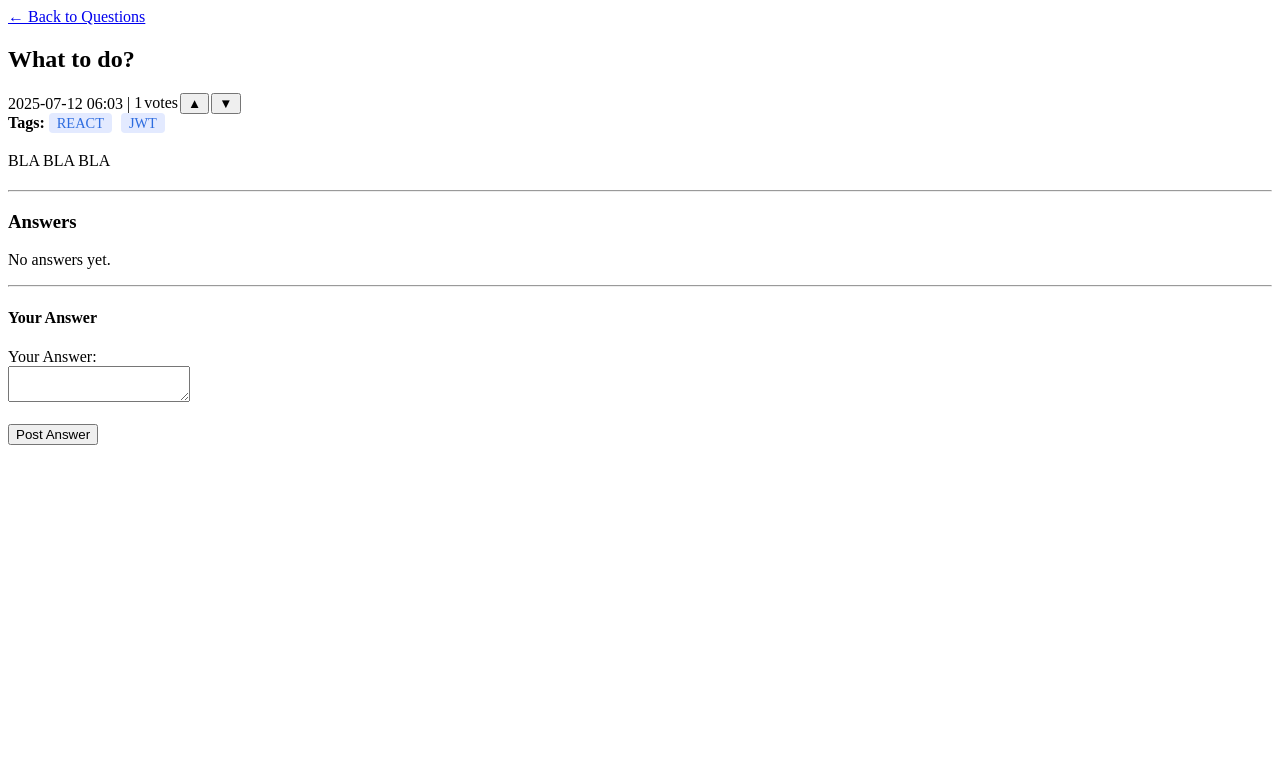
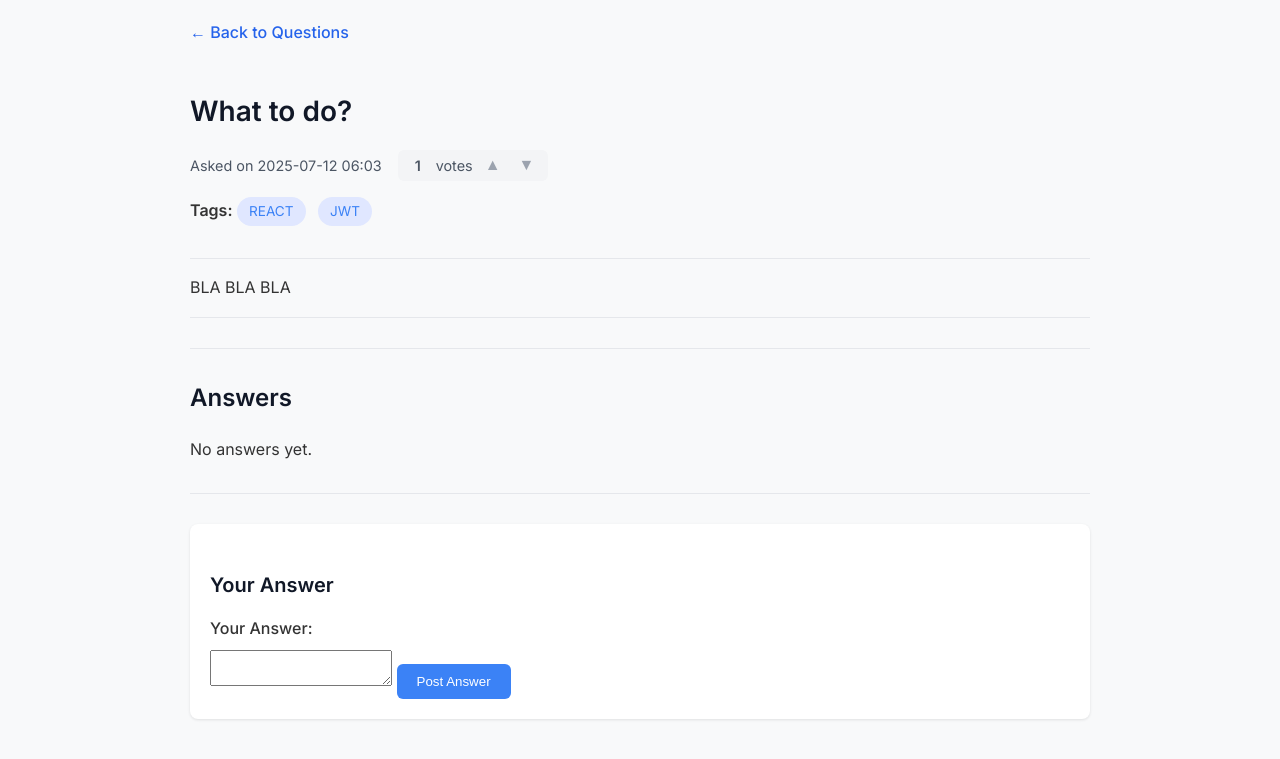
Before and after one commit to Faraaz05/ODOO-StackIT-Defenders, a Django app: page /questions/1/ in a window 1280 px wide. Shown: the top 759 px of the page. Run offline with Django 5.2, Linux system fonts and the light colour scheme; a user stored in the database is signed in; data comes from the database, SQL or seed files in the repository; some libraries are stand-ins or nearby versions.

Commit message:
Updated UI for question_detail.html

```diff
--- a/stack_it/templates/question_detail.html
+++ b/stack_it/templates/question_detail.html
@@ -3,8 +3,11 @@
 <!DOCTYPE html>
 <html>
 <head>
+    <meta charset="UTF-8">
+    <meta name="viewport" content="width=device-width, initial-scale=1.0">
+    <title>{{ question.title }} - StackIt</title>
+    <link href="https://fonts.googleapis.com/css2?family=Inter:wght@400;500;600&display=swap" rel="stylesheet">
     <script src="{% static 'js/main.js' %}"></script>
-    <title>{{ question.title }} - StackIt</title>
     <!-- TinyMCE CDN -->
     <script src="https://cdn.tiny.cloud/1/7f0ull290e6398ey3ik26k09o35omr4pwj8oqqpz2w9g0sau/tinymce/7/tinymce.min.js" referrerpolicy="origin"></script>
     <script>
@@ -17,17 +20,201 @@
       });
     </script>
     <style>
-        .vote-group { display: inline-flex; align-items: center; gap: 2px; }
-        .tag { background: #e3eaff; color: #2d6cdf; border-radius: 4px; padding: 2px 8px; margin-right: 5px; font-size: 0.9em; }
+        body {
+            font-family: 'Inter', sans-serif;
+            line-height: 1.6;
+            color: #333;
+            max-width: 900px;
+            margin: 0 auto;
+            padding: 20px;
+            background-color: #f8f9fa;
+        }
+
+        a {
+            color: #2563eb;
+            text-decoration: none;
+            transition: color 0.2s;
+        }
+
+        a:hover {
+            color: #1d4ed8;
+            text-decoration: underline;
+        }
+
+        .back-link {
+            display: inline-block;
+            margin-bottom: 20px;
+            font-weight: 500;
+        }
+
+        h2 {
+            font-size: 1.75rem;
+            margin-bottom: 16px;
+            color: #111827;
+        }
+
+        h3 {
+            font-size: 1.5rem;
+            margin: 30px 0 20px;
+            color: #111827;
+        }
+
+        h4 {
+            font-size: 1.25rem;
+            margin: 25px 0 15px;
+            color: #111827;
+        }
+
+        .question-meta {
+            display: flex;
+            gap: 16px;
+            align-items: center;
+            margin-bottom: 16px;
+            font-size: 0.9rem;
+            color: #4b5563;
+        }
+
+        .vote-group {
+            display: inline-flex;
+            align-items: center;
+            gap: 6px;
+            background: #f3f4f6;
+            padding: 4px 8px;
+            border-radius: 6px;
+        }
+
+        .vote-count {
+            font-weight: 600;
+            min-width: 24px;
+            text-align: center;
+        }
+
+        .vote-btn {
+            background: none;
+            border: none;
+            cursor: pointer;
+            font-size: 16px;
+            color: #9ca3af;
+            transition: all 0.2s;
+            padding: 2px 6px;
+            border-radius: 4px;
+        }
+
+        .vote-btn:hover {
+            background: #e5e7eb;
+            color: #4b5563;
+        }
+
+        .voted-up {
+            color: #10b981 !important;
+        }
+
+        .voted-down {
+            color: #ef4444 !important;
+        }
+
+        .tags-container {
+            margin: 16px 0 24px;
+        }
+
+        .tag {
+            background: #e0e7ff;
+            color: #3b82f6;
+            border-radius: 20px;
+            padding: 4px 12px;
+            margin-right: 8px;
+            font-size: 0.85rem;
+            display: inline-block;
+            margin-bottom: 8px;
+        }
+
+        .question-content {
+            margin: 24px 0;
+            padding: 16px 0;
+            border-top: 1px solid #e5e7eb;
+            border-bottom: 1px solid #e5e7eb;
+        }
+
+        hr {
+            border: none;
+            height: 1px;
+            background-color: #e5e7eb;
+            margin: 30px 0;
+        }
+
+        .answer-card {
+            background: white;
+            margin-bottom: 20px;
+            padding: 20px;
+            border-radius: 8px;
+            box-shadow: 0 1px 3px rgba(0,0,0,0.1);
+        }
+
+        .answer-meta {
+            display: flex;
+            gap: 12px;
+            align-items: center;
+            margin-bottom: 12px;
+            font-size: 0.9rem;
+            color: #4b5563;
+        }
+
+        .answer-author {
+            font-weight: 600;
+            color: #111827;
+        }
+
+        .answer-content {
+            margin: 16px 0;
+        }
+
+        .answer-form {
+            background: white;
+            padding: 20px;
+            border-radius: 8px;
+            box-shadow: 0 1px 3px rgba(0,0,0,0.1);
+        }
+
+        label {
+            display: block;
+            margin-bottom: 8px;
+            font-weight: 500;
+        }
+
+        button[type="submit"] {
+            background-color: #3b82f6;
+            color: white;
+            border: none;
+            padding: 10px 20px;
+            border-radius: 6px;
+            cursor: pointer;
+            font-weight: 500;
+            transition: background-color 0.2s;
+            margin-top: 12px;
+        }
+
+        button[type="submit"]:hover {
+            background-color: #2563eb;
+        }
+
+        .login-prompt {
+            text-align: center;
+            padding: 20px;
+            background: white;
+            border-radius: 8px;
+            box-shadow: 0 1px 3px rgba(0,0,0,0.1);
+        }
     </style>
 </head>
 <body>
-    <a href="{% url 'landing' %}">← Back to Questions</a>
+    <a href="{% url 'landing' %}" class="back-link">← Back to Questions</a>
+
     <h2>{{ question.title }}</h2>
-    <div>
-        <span>{{ question.created_at|date:"Y-m-d H:i" }}</span> |
+
+    <div class="question-meta">
+        <span>Asked on {{ question.created_at|date:"Y-m-d H:i" }}</span>
         <span class="vote-group" id="q-vote-group-{{ question.id }}">
-            <span id="q-votes-{{ question.id }}">{{ question_net_votes|default:0 }}</span>
+            <span class="vote-count" id="q-votes-{{ question.id }}">{{ question_net_votes|default:0 }}</span>
             <span>votes</span>
             {% if user.is_authenticated %}
                 <button class="vote-btn" onclick="vote('question', {{ question.id }}, 1)">▲</button>
@@ -38,26 +225,35 @@
             {% endif %}
         </span>
     </div>
-    <div>
+
+    <div class="tags-container">
         <strong>Tags:</strong>
         {% for tag in tags_list %}
             <span class="tag">{{ tag }}</span>
         {% endfor %}
     </div>
-    <div style="margin: 20px 0;">
+
+    <div class="question-content">
         {{ question.description|safe }}
     </div>
+
     <hr>
+
     <h3>Answers</h3>
+
     {% for answer in answers %}
-        <div class="answer-card" style="background:#fff; margin-bottom:15px; padding:15px; border-radius:6px;">
-            <div>
-                <span><strong>{{ answer.author.username }}</strong> | {{ answer.created_at|date:"Y-m-d H:i" }}</span>
+        <div class="answer-card">
+            <div class="answer-meta">
+                <span class="answer-author">{{ answer.author.username }}</span>
+                <span>Answered on {{ answer.created_at|date:"Y-m-d H:i" }}</span>
             </div>
-            <div style="margin:10px 0;">{{ answer.description|safe }}</div>
-            <div>
-                <span class="vote-group" id="a-vote-group-{{ answer.id }}">
-                    <span id="a-votes-{{ answer.id }}">{{ answer.net_votes|default:0 }}</span>
+
+            <div class="answer-content">
+                {{ answer.description|safe }}
+            </div>
+
+            <div class="vote-group" id="a-vote-group-{{ answer.id }}">
+                <span class="vote-count" id="a-votes-{{ answer.id }}">{{ answer.net_votes|default:0 }}</span>
                 <span>votes</span>
                 {% if user.is_authenticated %}
                     <button class="vote-btn {% if answer_votes|dict_get:answer.id == 1 %}voted-up{% endif %}" onclick="vote('answer', {{ answer.id }}, 1)">▲</button>
@@ -66,7 +262,6 @@
                     <button class="vote-btn" onclick="window.location='{% url 'login' %}'">▲</button>
                     <button class="vote-btn" onclick="window.location='{% url 'login' %}'">▼</button>
                 {% endif %}
-                </span>
             </div>
         </div>
     {% empty %}
@@ -75,15 +270,20 @@
 
     {% if user.is_authenticated %}
         <hr>
+
+        <div class="answer-form">
             <h4>Your Answer</h4>
             <form method="post">
                 {% csrf_token %}
-        <label for="answer-editor">Your Answer:</label><br>
-        <textarea id="answer-editor" name="description"></textarea><br><br>
+                <label for="answer-editor">Your Answer:</label>
+                <textarea id="answer-editor" name="description"></textarea>
                 <button type="submit">Post Answer</button>
             </form>
+        </div>
     {% else %}
+        <div class="login-prompt">
             <p><a href="{% url 'login' %}">Login</a> to post an answer.</p>
+        </div>
     {% endif %}
 </body>
 </html>
```
Lines whose indentation alone changed are shown as unchanged.
